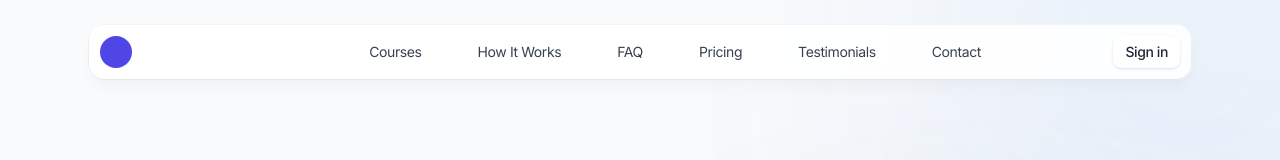
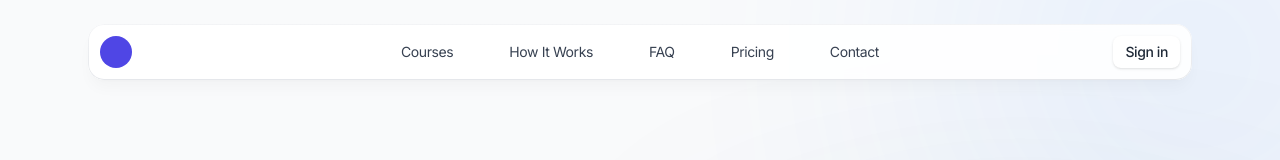
Before and after one commit to swe/skillpeak_demo, a Next.js app: page / in a window 1280 px wide. Shown: the top 160 px of the page. Built offline with nearby package versions, Linux system fonts and the light colour scheme.

Commit message:
added fade animation for ui

```diff
--- a/components/contact-form.tsx
+++ b/components/contact-form.tsx
@@ -3,7 +3,7 @@ import React from 'react';
 const ContactForm = () => {
   return (
 
-      <div className="relative pb-10">
+      <div className="relative pb-10" data-aos="zoom-y-out" data-aos-delay="100">
         <div className="pb-8 text-center">
           <h2 className="py-2 border-y text-5xl font-bold [border-image:linear-gradient(to_right,transparent,--theme(--color-slate-300/.8),transparent)1] md:text-6xl">
             Contact Us
--- a/components/courses.tsx
+++ b/components/courses.tsx
@@ -82,7 +82,7 @@ const Courses = () => {
   ];
 
   return (
-    <div className="relative pb-10">
+    <div className="relative pb-10" data-aos="zoom-y-out" data-aos-delay="100">
       <div className="pb-12 text-center">
         <h2 className="py-2 border-y text-5xl font-bold [border-image:linear-gradient(to_right,transparent,--theme(--color-slate-300/.8),transparent)1] md:text-6xl">
           Explore Our Popular Courses
--- a/components/faqs.tsx
+++ b/components/faqs.tsx
@@ -27,7 +27,7 @@ export default function Faqs() {
 
   return (
 
-      <div className="relative pb-10">
+      <div className="relative pb-10" data-aos="zoom-y-out" data-aos-delay="100">
         <div className="text-center">
           <h2 className="py-2 border-y text-5xl font-bold [border-image:linear-gradient(to_right,transparent,--theme(--color-slate-300/.8),transparent)1] md:text-6xl">
             Questions we often get
--- a/components/how-it-works.tsx
+++ b/components/how-it-works.tsx
@@ -35,7 +35,7 @@ const HowItWorks = () => {
   ];
 
   return (
-    <div className="relative pb-10">
+    <div className="relative pb-10" data-aos="zoom-y-out" data-aos-delay="100">
       <div className="pb-8 text-center">
         <h2 className="py-2 border-y text-5xl font-bold [border-image:linear-gradient(to_right,transparent,--theme(--color-slate-300/.8),transparent)1] md:text-6xl">
           How It Works
--- a/components/pricing-tables.tsx
+++ b/components/pricing-tables.tsx
@@ -6,7 +6,7 @@ import React from "react";
 
 export default function PricingTables() {
   return (
-      <div className="relative pb-10">
+      <div className="relative pb-10" data-aos="zoom-y-out" data-aos-delay="100">
         <div className="pb-8 text-center">
           <h2 className="py-2 border-y text-5xl font-bold [border-image:linear-gradient(to_right,transparent,--theme(--color-slate-300/.8),transparent)1] md:text-6xl">
             Our Pricing
--- a/components/testimonials-carousel.tsx
+++ b/components/testimonials-carousel.tsx
@@ -45,7 +45,7 @@ export default function TestimonialsCarousel() {
   ];
 
   return (
-    <section id="testimonials" className="relative before:pointer-events-none before:absolute before:inset-0 before:-z-10 before:h-[120%] before:bg-linear-to-b before:from-gray-100">
+    <section id="testimonials" className="relative before:pointer-events-none before:absolute before:inset-0 before:-z-10 before:h-[120%] before:bg-linear-to-b before:from-gray-100" data-aos="zoom-y-out" data-aos-delay="100">
       <div className="pt-12 md:pt-20">
         <div className="pb-12 text-center">
           <h1 className="mb-6 border-y text-5xl font-bold [border-image:linear-gradient(to_right,transparent,--theme(--color-slate-300/.8),transparent)1] md:text-6xl">
--- a/components/ui/header.tsx
+++ b/components/ui/header.tsx
@@ -12,9 +12,9 @@ export default function Header() {
   return (
     <header className="fixed top-2 z-30 w-full md:top-6">
       <div className="mx-auto max-w-6xl px-4 sm:px-6">
-        <div className="relative flex h-14 items-center justify-between gap-3 rounded-2xl bg-white/90 px-3 shadow-lg shadow-black/[0.03] backdrop-blur-xs before:pointer-events-none before:absolute before:inset-0 before:rounded-[inherit] before:border before:border-transparent before:[background:linear-gradient(var(--color-gray-100),var(--color-gray-200))_border-box] before:[mask-composite:exclude_!important] before:[mask:linear-gradient(white_0_0)_padding-box,_linear-gradient(white_0_0)]">
+        <div className="relative flex h-14 items-center rounded-2xl bg-white/90 px-3 shadow-lg shadow-black/[0.03] backdrop-blur-xs before:pointer-events-none before:absolute before:inset-0 before:rounded-[inherit] before:border before:border-transparent before:[background:linear-gradient(var(--color-gray-100),var(--color-gray-200))_border-box] before:[mask-composite:exclude_!important] before:[mask:linear-gradient(white_0_0)_padding-box,_linear-gradient(white_0_0)]">
           {/* Site branding */}
-          <div className="flex flex-1 items-center">
+          <div className="flex flex-1 items-center min-w-0">
             <Link
               className="block"
               href="/"
@@ -52,10 +52,7 @@ export default function Header() {
           {isEnrollPage ? (
             <>
               {/* Center text for enroll page */}
-              <div className="absolute left-1/2 -translate-x-1/2 text-lg font-semibold text-gray-900">
-                SkillPeak Academy
-              </div>
-
+              <div className="absolute left-1/2 -translate-x-1/2 text-md text-gray-900 text-center w-full md:w-auto">SkillPeak Academy</div>
               {/* Sign in button */}
               <div className="flex items-center">
                 <Link
@@ -68,10 +65,9 @@ export default function Header() {
             </>
           ) : (
             <>
-              {/* Desktop navigation */}
-              <nav className="hidden md:flex md:grow">
-                {/* Desktop menu links */}
-                <ul className="flex grow flex-wrap items-center justify-center gap-4 text-sm lg:gap-8">
+              {/* Desktop navigation - центрируем абсолютно */}
+              <nav className="hidden md:flex absolute left-1/2 top-0 h-full -translate-x-1/2 items-center z-10">
+                <ul className="flex flex-wrap items-center justify-center gap-4 text-sm lg:gap-8">
                   <li className="px-3 py-1">
                     <a
                       href="#courses"
@@ -110,15 +106,6 @@ export default function Header() {
                   </li>
                   <li className="px-3 py-1">
                     <a
-                      href="#testimonials"
-                      className="flex items-center text-gray-700 transition hover:text-gray-900"
-                      onClick={smoothScroll}
-                    >
-                      Testimonials
-                    </a>
-                  </li>
-                  <li className="px-3 py-1">
-                    <a
                       href="#contact"
                       className="flex items-center text-gray-700 transition hover:text-gray-900"
                       onClick={smoothScroll}
@@ -127,20 +114,17 @@ export default function Header() {
                     </a>
                   </li>
                 </ul>
-
-                {/* Desktop sign in links */}
-                <ul className="flex flex-1 items-center justify-end gap-3">
-                  <li>
-                    <Link
-                      href="http://178.128.232.165/moodle/login/"
-                      className="btn-sm bg-white text-gray-800 shadow-sm hover:bg-gray-50"
-                    >
-                      Sign in
-                    </Link>
-                  </li>
-                </ul>
               </nav>
-
+              {/* Sign in button справа */}
+              <div className="hidden md:flex flex-1 items-center justify-end">
+                <Link
+                  href="http://178.128.232.165/moodle/login/"
+                  className="btn-sm bg-white text-gray-800 shadow-sm hover:bg-gray-50"
+                >
+                  Sign in
+                </Link>
+              </div>
+              {/* Mobile menu */}
               <div className="md:hidden">
                 <MobileMenu />
               </div>
--- a/components/ui/mobile-menu.tsx
+++ b/components/ui/mobile-menu.tsx
@@ -99,6 +99,7 @@ export default function MobileMenu() {
                 />
               </svg>
             </Link>
+            <div className="flex-1 text-center text-lg font-semibold text-gray-900 -ml-8">SkillPeak Academy</div>
             <button
               className="text-gray-500 hover:text-gray-400"
               aria-controls="mobile-nav"
@@ -177,15 +178,6 @@ export default function MobileMenu() {
                   </li>
                   <li>
                     <a
-                      href="#testimonials"
-                      className="flex rounded-lg px-2 py-1.5 text-gray-700 hover:bg-gray-100"
-                      onClick={handleClick}
-                    >
-                      Testimonials
-                    </a>
-                  </li>
-                  <li>
-                    <a
                       href="#contact"
                       className="flex rounded-lg px-2 py-1.5 text-gray-700 hover:bg-gray-100"
                       onClick={handleClick}
```
Also changed, not shown: 1 other file (tests, documents, lock files or other folders).
